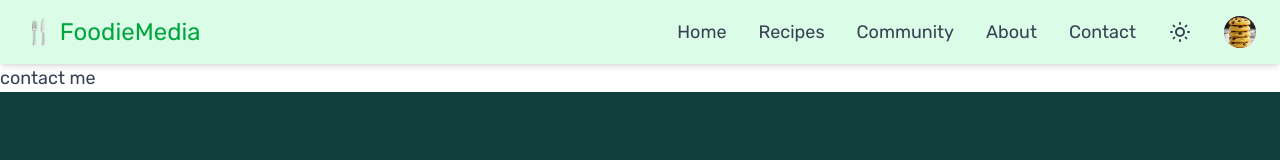
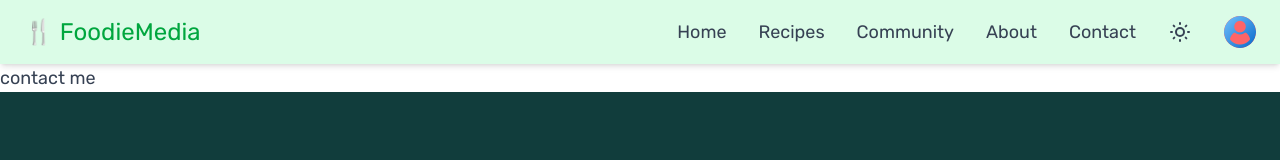
Before and after one commit to shiba-murmu/Discover-your-recipe, a React (Vite) app in the folder frontend/: page /contact in a window 1280 px wide. Shown: the top 160 px of the page. Built offline with nearby package versions, Linux system fonts and the light colour scheme.

Commit message:
image change for the null user in the website.

```diff
--- a/frontend/src/components/Header/Navigation_bar.jsx
+++ b/frontend/src/components/Header/Navigation_bar.jsx
@@ -1,7 +1,7 @@
 import React, { useState, useRef, useEffect } from "react";
 import { Link } from "react-router-dom";
 import DarkModeToggle from "../../utils/Theme/DarkModeToggle";
-import profile_img from "../../assets/food.png";
+import profile_img from "../../assets/nullUser.png";
 
 export default function Navigation_bar() {
     const [isOpen, setIsOpen] = useState(false);
@@ -59,7 +59,7 @@ export default function Navigation_bar() {
                         <Link to={'/profile'}>
                             <img
                                 src={profile_img}
-                                className="rounded-full object-cover h-8 w-8"
+                                className="rounded-full object-center h-8 w-8"
                                 alt=""
                             />
                         </Link>
--- a/frontend/src/pages/Profile/Profile.jsx
+++ b/frontend/src/pages/Profile/Profile.jsx
@@ -1,5 +1,5 @@
 import React from 'react'
-import profile from '../../assets/food.png'
+import profile from '../../assets/nullUser.png'
 function Profile() {
     return (
         <>
```
Also changed, not shown: frontend/src/assets/nullUser.jpg (deleted), frontend/src/assets/nullUser.png (added).
